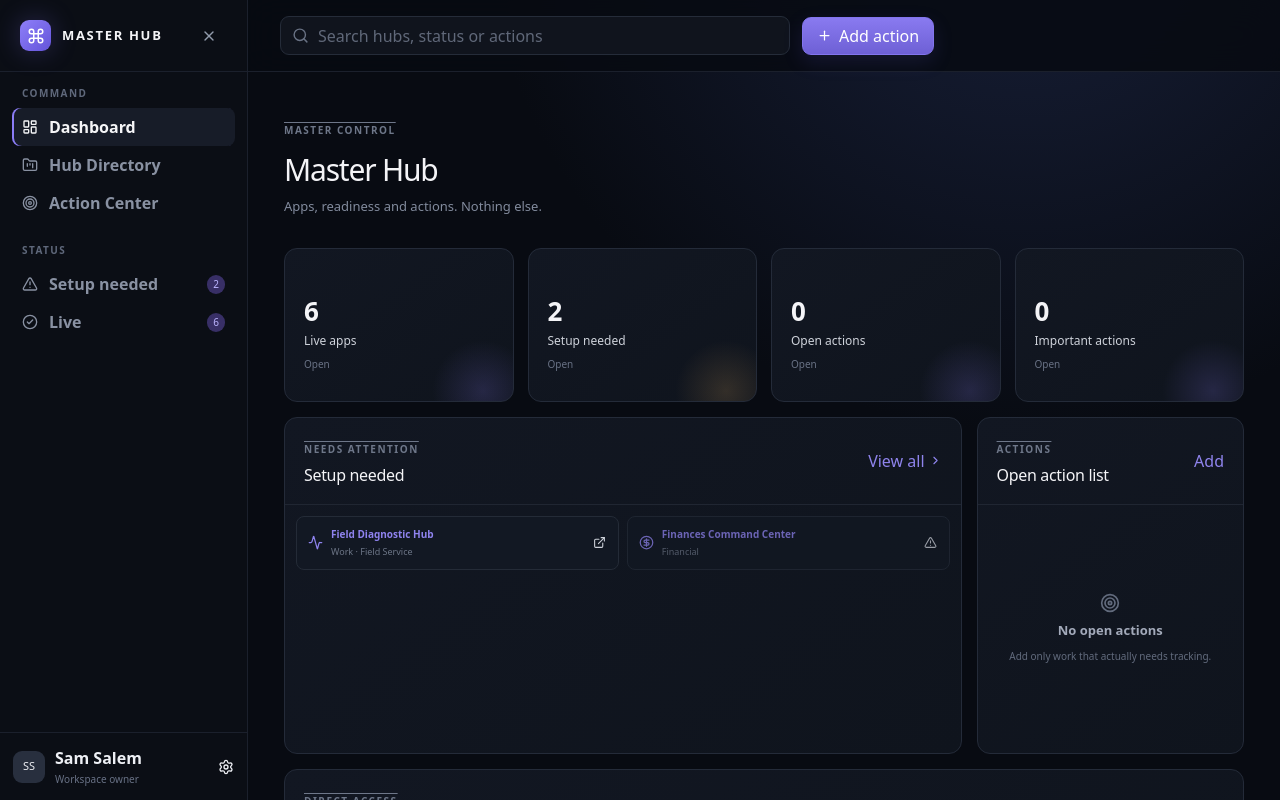
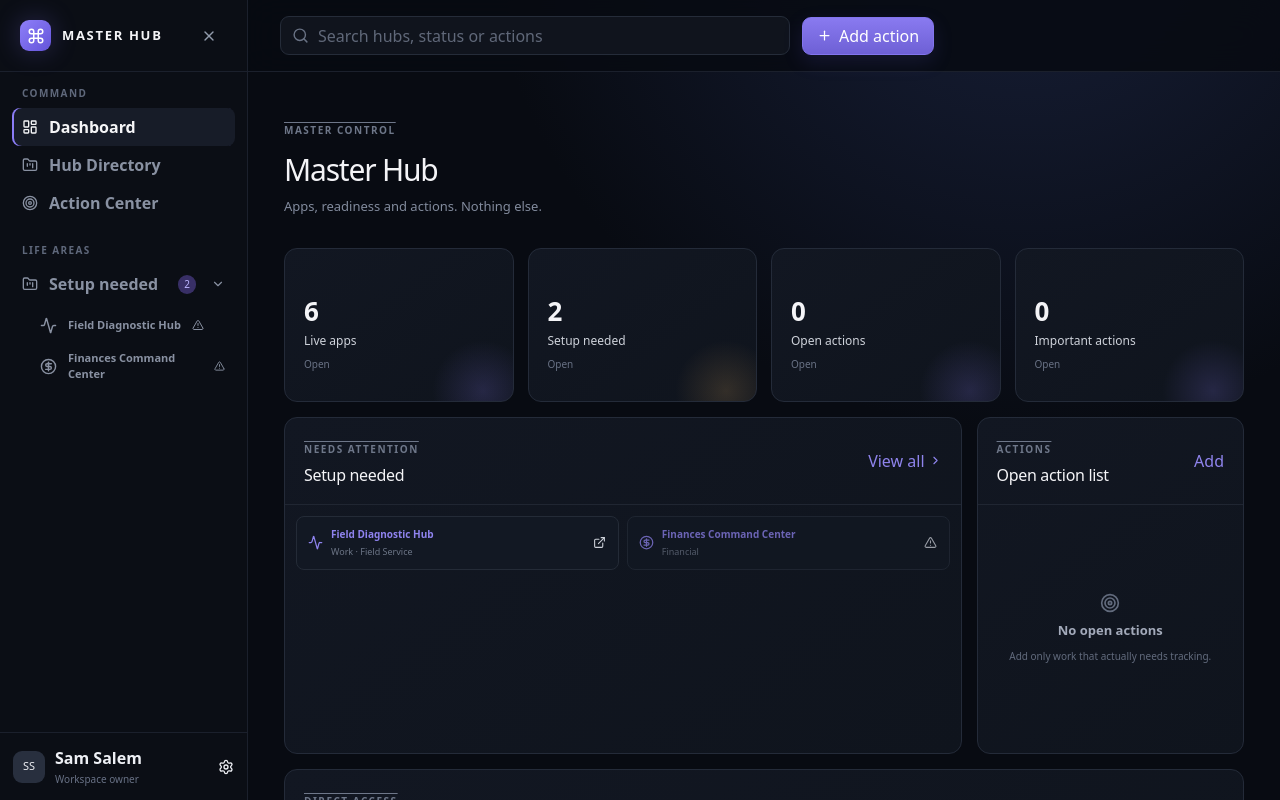
Before and after one commit to ssalem9580/master-hub, a Next.js app in the folder master-hub-app/: page / in a window 1280 px wide. Shown: the top 800 px of the page. Built offline with nearby package versions, Linux system fonts and the light colour scheme.

Commit message:
Auto-group setup-needed hubs under Life Areas

```diff
--- a/master-hub-app/src/components/master-hub.tsx
+++ b/master-hub-app/src/components/master-hub.tsx
@@ -5,6 +5,7 @@ import {
   AlertTriangle,
   Calculator,
   CheckCircle2,
+  ChevronDown,
   ChevronRight,
   CircleDollarSign,
   Command,
@@ -108,6 +109,7 @@ export function MasterHub() {
   const [ready, setReady] = useState(false);
   const [menu, setMenu] = useState(false);
   const [capture, setCapture] = useState(false);
+  const [setupFolderOpen, setSetupFolderOpen] = useState(true);
   const [query, setQuery] = useState("");
   const [active, setActive] = useState<"Dashboard" | "Hub Directory" | "Action Center">("Dashboard");
   const [toast, setToast] = useState("");
@@ -150,7 +152,8 @@ export function MasterHub() {
   const openTasks = state.tasks.filter(t => !t.complete);
   const importantTasks = openTasks.filter(t => t.important);
   const liveCount = hubs.filter(h => h.status === "Live").length;
-  const setupCount = hubs.filter(h => h.status === "Setup needed").length;
+  const setupHubs = hubs.filter(h => h.status === "Setup needed");
+  const setupCount = setupHubs.length;
   const hubGroups = statusOrder
     .map(status => ({ status, items: filteredHubs.filter(h => h.status === status) }))
     .filter(group => group.items.length > 0);
@@ -175,6 +178,14 @@ export function MasterHub() {
     setActive(view);
     setMenu(false);
   };
+  const openSetupHub = (hub: HubItem) => {
+    if (hub.url) {
+      window.open(hub.url, "_blank", "noopener");
+      return;
+    }
+    setQuery(hub.name);
+    go("Hub Directory");
+  };
 
   return <div className="app-shell">
     <button className={`scrim ${menu ? "visible" : ""}`} aria-label="Close navigation" onClick={() => setMenu(false)} />
@@ -191,10 +202,23 @@ export function MasterHub() {
           <button className={`nav-item ${active === "Hub Directory" ? "active" : ""}`} onClick={() => go("Hub Directory")}><span className="nav-icon"><FolderKanban size={16} /></span><strong>Hub Directory</strong></button>
           <button className={`nav-item ${active === "Action Center" ? "active" : ""}`} onClick={() => go("Action Center")}><span className="nav-icon"><Target size={16} /></span><strong>Action Center</strong>{openTasks.length > 0 && <em>{openTasks.length}</em>}</button>
         </div>
+
         <div className="nav-group">
-          <p>Status</p>
-          <button className="nav-item" onClick={() => { setQuery("Setup needed"); go("Hub Directory"); }}><span className="nav-icon"><AlertTriangle size={16} /></span><strong>Setup needed</strong>{setupCount > 0 && <em>{setupCount}</em>}</button>
-          <button className="nav-item" onClick={() => { setQuery("Live"); go("Hub Directory"); }}><span className="nav-icon"><CheckCircle2 size={16} /></span><strong>Live</strong><em>{liveCount}</em></button>
+          <p>Life Areas</p>
+          <button className="nav-item" onClick={() => setSetupFolderOpen(open => !open)} aria-expanded={setupFolderOpen}>
+            <span className="nav-icon"><FolderKanban size={16} /></span>
+            <strong>Setup needed</strong>
+            {setupCount > 0 && <em>{setupCount}</em>}
+            <ChevronDown size={14} style={{ marginLeft: 4, transform: setupFolderOpen ? "rotate(0deg)" : "rotate(-90deg)", transition: "transform .15s ease" }} />
+          </button>
+          {setupFolderOpen && <div style={{ display: "grid", gap: 3, padding: "3px 0 3px 18px" }}>
+            {setupHubs.map(hub => <button key={hub.name} className="nav-item" onClick={() => openSetupHub(hub)} style={{ minHeight: 34 }}>
+              <span className="nav-icon">{hub.icon}</span>
+              <strong style={{ fontSize: 11 }}>{hub.name}</strong>
+              <AlertTriangle size={12} />
+            </button>)}
+            {setupHubs.length === 0 && <div style={{ padding: "8px 10px", color: "#6d7687", fontSize: 11 }}>Nothing needs setup</div>}
+          </div>}
         </div>
       </nav>
       <div className="sidebar-footer">
@@ -226,7 +250,7 @@ export function MasterHub() {
             <div className="panel">
               <div className="panel-heading"><div><span className="overline">NEEDS ATTENTION</span><h2>Setup needed</h2></div><button className="text-button" onClick={() => { setQuery("Setup needed"); go("Hub Directory"); }}>View all <ChevronRight size={13} /></button></div>
               <div className="tool-grid">
-                {hubs.filter(h => h.status === "Setup needed").map(h => <HubButton key={h.name} hub={h} />)}
+                {setupHubs.map(h => <HubButton key={h.name} hub={h} />)}
                 {setupCount === 0 && <div className="empty-state"><CheckCircle2 size={20} /><strong>Nothing needs setup</strong></div>}
               </div>
             </div>
```
